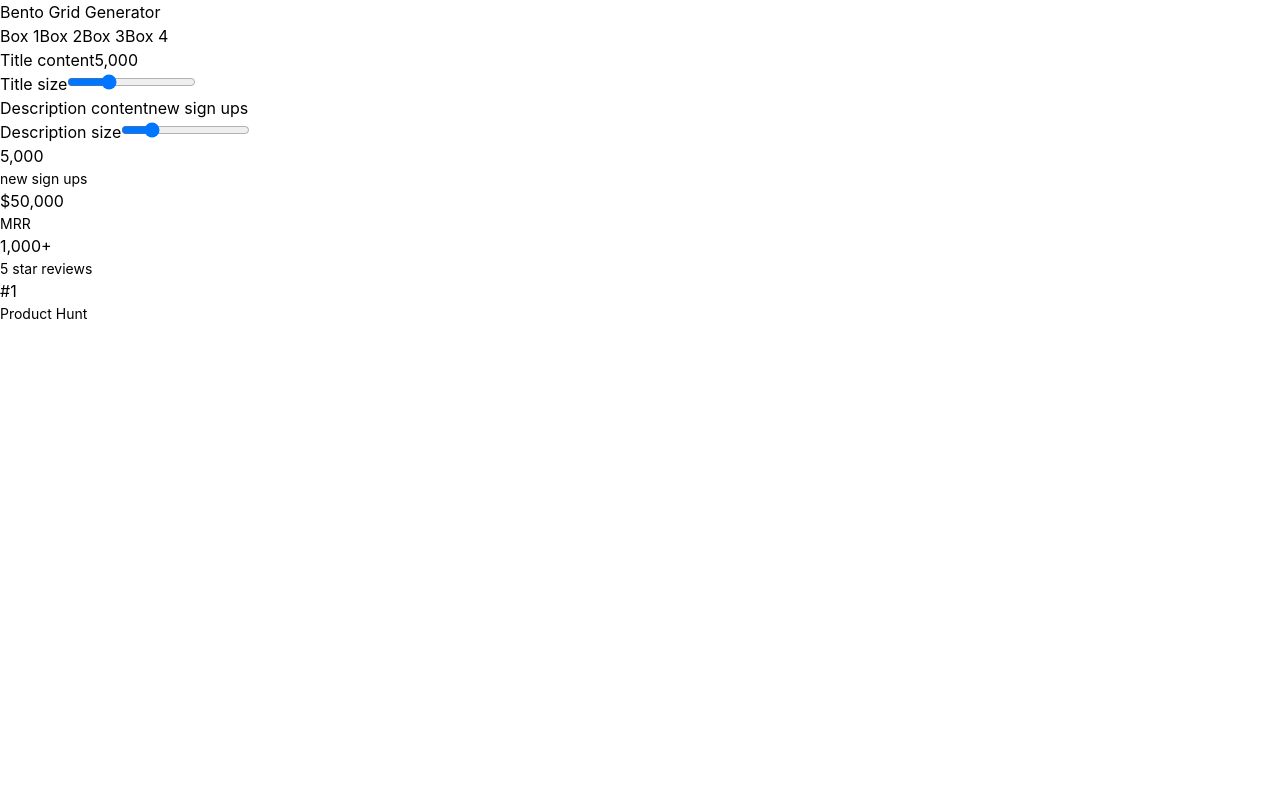
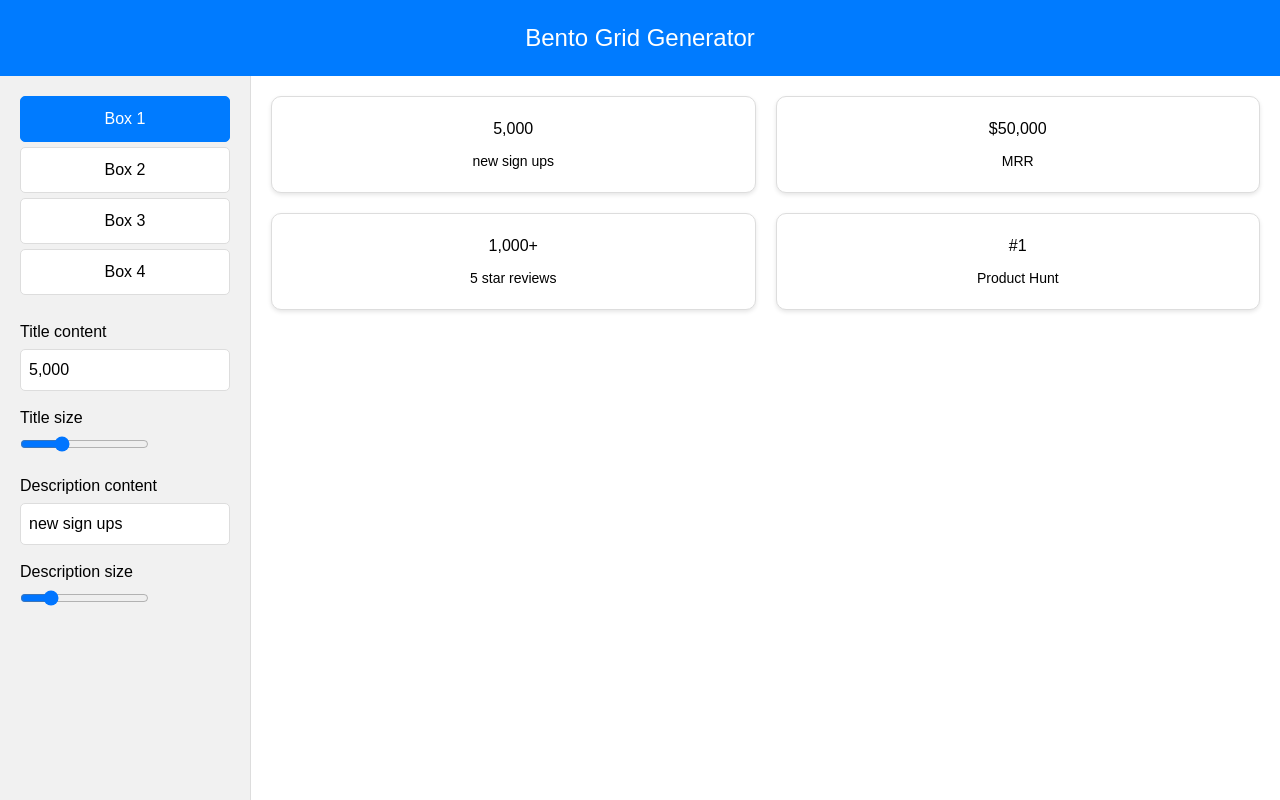
Before and after one commit to All1nol/bentoGridApp, a React (Create React App) app in the folder frontend/: page / in a window 1280 px wide. Built offline with nearby package versions, Linux system fonts and the light colour scheme.

Commit message:
focusing on input with clicking on boxes but with bugs

```diff
--- a/frontend/src/App.js
+++ b/frontend/src/App.js
@@ -3,11 +3,22 @@ import Header from './components/Header';
 import Sidebar from './components/Sidebar';
 import BentoGrid from './components/BentoGrid';
 import { useBoxes, BoxesProvider } from './contexts/BoxesContext';
-// import './App.css';
+import './styles/App.css';
 
 const AppContent = () => {
     const { boxes, boxFontSizes } = useBoxes();
-    return <BentoGrid boxes={boxes} boxFontSizes={boxFontSizes} />;
+
+    const handleBoxClick = (id) => {
+        const clickedBox = boxes.find((box) => box.id === id);
+
+        if (clickedBox) {
+            console.log(`Box ${clickedBox.id} clicked: ${clickedBox.text1}`);
+        } else {
+            console.log(`Box with id ${id} not found.`);
+        }
+    };
+
+    return <BentoGrid boxes={boxes} boxFontSizes={boxFontSizes} handleBoxClick={handleBoxClick}/>;
 };
 
 const App = () => {
--- a/frontend/src/components/BentoGrid.js
+++ b/frontend/src/components/BentoGrid.js
@@ -1,18 +1,34 @@
 import React, { useEffect } from 'react';
 // import './BentoGrid.css';
-
-const BentoGrid = ({ boxes, boxFontSizes }) => {
+import {handleBoxClick} from '/.'
+import Sidebar from './Sidebar';
+const BentoGrid = ({ boxes, boxFontSizes , handleBoxClick}) => {
     useEffect(() => {
         console.log('boxFontSizes prop changed:', boxFontSizes);
     }, [boxFontSizes]);
 
+    const handleClick = (id) => {
+        handleBoxClick(id);
+
+        const titleInput = document.getElementById('titleInput')
+        const descriptionInput = document.getElementById('descriptionInput')
+
+        if(titleInput){
+            titleInput.focus();
+        }
+
+        if(descriptionInput){
+            descriptionInput.focus();
+        }
+
+    };
     return (
         <div className="bento-grid">
             {boxes && boxes.length > 0 ? (
                 boxes.map(box => (
                     <div key={box.id} className="box" style={{ fontSize: boxFontSizes[box.id].titleFontSize }}>
-                        <h2 style={{ fontSize: boxFontSizes[box.id].titleFontSize }}>{box.text1}</h2>
-                        <p style={{ fontSize: boxFontSizes[box.id].descriptionFontSize }}>{box.text2}</p>
+                        <h2 style={{ fontSize: boxFontSizes[box.id].titleFontSize }} onClick={() => handleClick(box.id)}  >{box.text1}</h2>
+                        <p style={{ fontSize: boxFontSizes[box.id].descriptionFontSize }} onClick={() => handleClick(box.id)} >{box.text2}</p>
                     </div>
                 ))
             ) : (
--- a/frontend/src/components/Header.js
+++ b/frontend/src/components/Header.js
@@ -2,8 +2,8 @@ import React from 'react';
 
 const Header = () => {
     return (
-        <header className="bg-blue-500 py-4">
-            <h1 className="text-white text-2xl font-bold text-center">Bento Grid Generator</h1>
+        <header className="header">
+            <h1>Bento Grid Generator</h1>
         </header>
     );
 };
--- a/frontend/src/components/Sidebar.js
+++ b/frontend/src/components/Sidebar.js
@@ -1,12 +1,12 @@
 import React, { useState } from 'react';
 import { useBoxes } from '../contexts/BoxesContext';
-// import './Sidebar.css';
 
 const Sidebar = () => {
     const { boxes, setBoxes, boxFontSizes, setBoxFontSizes } = useBoxes();
     const [selectedBoxId, setSelectedBoxId] = useState(1);
     const [titleInputValue, setTitleInputValue] = useState(boxes[0].text1);
     const [descriptionInputValue, setDescriptionInputValue] = useState(boxes[0].text2);
+    const [selectBox, setSelectBox] = useState(false);
 
     const handleBoxButtonClick = (id) => {
         setSelectedBoxId(id);
@@ -53,6 +53,17 @@ const Sidebar = () => {
         setBoxFontSizes(newFontSizes);
     };
 
+    const handleBoxClick = () => {
+        setSelectBox(true);
+
+        const inputToFocus = document.getElementById('inputToFocus');
+        if (inputToFocus) {
+            inputToFocus.focus();
+        }
+    }
+
+
+
     return (
         <div className="sidebar">
             <div className="tabs">
@@ -80,6 +91,7 @@ const Sidebar = () => {
                     <div className="control-group">
                         <label>Title size</label>
                         <input
+                            id="titleInput"
                             type="range"
                             min="10"
                             max="30"
@@ -90,6 +102,7 @@ const Sidebar = () => {
                     <div className="control-group">
                         <label>Description content</label>
                         <input
+                            id="descriptionInput"
                             type="text"
                             value={descriptionInputValue}
                             onChange={handleDescriptionInputChange}
--- a/frontend/src/contexts/BoxesContext.js
+++ b/frontend/src/contexts/BoxesContext.js
@@ -1,3 +1,4 @@
+// contexts/BoxesContext.js
 import React, { useState, createContext, useContext } from 'react';
 
 export const BoxesContext = createContext();
--- a/frontend/src/index.js
+++ b/frontend/src/index.js
@@ -1,7 +1,8 @@
 import React from 'react';
-import ReactDOM from 'react-dom/client';
+import ReactDOM from 'react-dom';
 import './index.css';
 import App from './App';
+import './styles/App.css'
 import reportWebVitals from './reportWebVitals';
 
 const root = ReactDOM.createRoot(document.getElementById('root'));
@@ -11,7 +12,4 @@ root.render(
   </React.StrictMode>
 );
 
-// If you want to start measuring performance in your app, pass a function
-// to log results (for example: reportWebVitals(console.log))
-// or send to an analytics endpoint. Learn more: https://bit.ly/CRA-vitals
 reportWebVitals();
--- a/frontend/src/styles/App.css
+++ b/frontend/src/styles/App.css
@@ -0,0 +1,112 @@
+body, html {
+    margin: 0;
+    padding: 0;
+    font-family: 'Arial', sans-serif;
+    background-color: #f9f9f9;
+}
+
+.app-container {
+    display: flex;
+    flex-direction: column;
+    height: 100vh;
+}
+
+.main-content {
+    display: flex;
+    flex: 1;
+    overflow: hidden;
+}
+
+.bento-grid-container {
+    flex: 1;
+    padding: 20px;
+    background-color: #fff;
+    border-left: 1px solid #ddd;
+}
+
+header {
+    background-color: #007BFF;
+    padding: 20px;
+    color: white;
+    text-align: center;
+}
+
+header h1 {
+    margin: 0;
+    font-size: 24px;
+}
+
+.sidebar {
+    width: 250px;
+    background-color: #f1f1f1;
+    padding: 20px;
+    overflow-y: auto;
+}
+
+.sidebar .tabs {
+    display: flex;
+    flex-direction: column;
+}
+
+.sidebar .tab {
+    background-color: #fff;
+    border: 1px solid #ddd;
+    padding: 10px;
+    margin-bottom: 5px;
+    cursor: pointer;
+    text-align: center;
+    border-radius: 5px;
+}
+
+.sidebar .tab.active {
+    background-color: #007BFF;
+    color: #fff;
+    border-color: #007BFF;
+}
+
+.sidebar .controls {
+    margin-top: 20px;
+}
+
+.sidebar .control-group {
+    margin-bottom: 15px;
+}
+
+.sidebar .control-group label {
+    display: block;
+    margin-bottom: 5px;
+}
+
+.sidebar .control-group .input {
+    width: 100%;
+    padding: 8px;
+    border: 1px solid #ddd;
+    border-radius: 5px;
+    box-sizing: border-box;
+}
+
+.bento-grid {
+    display: flex;
+    flex-wrap: wrap;
+    gap: 20px;
+}
+
+.bento-grid > div {
+    flex: 1 1 calc(50% - 20px);
+    border: 1px solid #ddd;
+    border-radius: 10px;
+    padding: 20px;
+    text-align: center;
+    background-color: #fff;
+    box-shadow: 0 2px 4px rgba(0, 0, 0, 0.1);
+}
+
+.bento-grid h2 {
+    margin: 0;
+    font-size: 2em;
+}
+
+.bento-grid p {
+    margin: 10px 0 0;
+    font-size: 1em;
+}
```
Also changed, not shown: frontend/src/components/playground-1.mongodb.js (added, +86 -0 lines).
